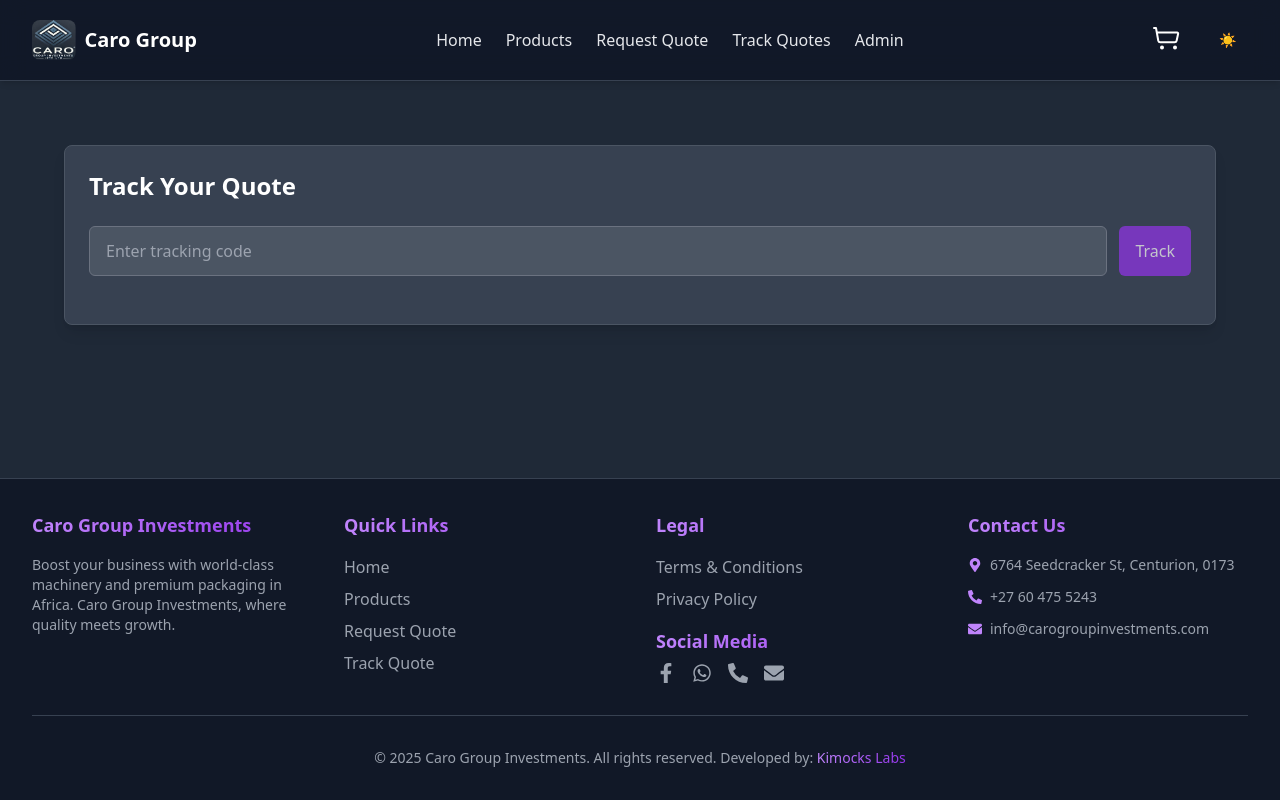
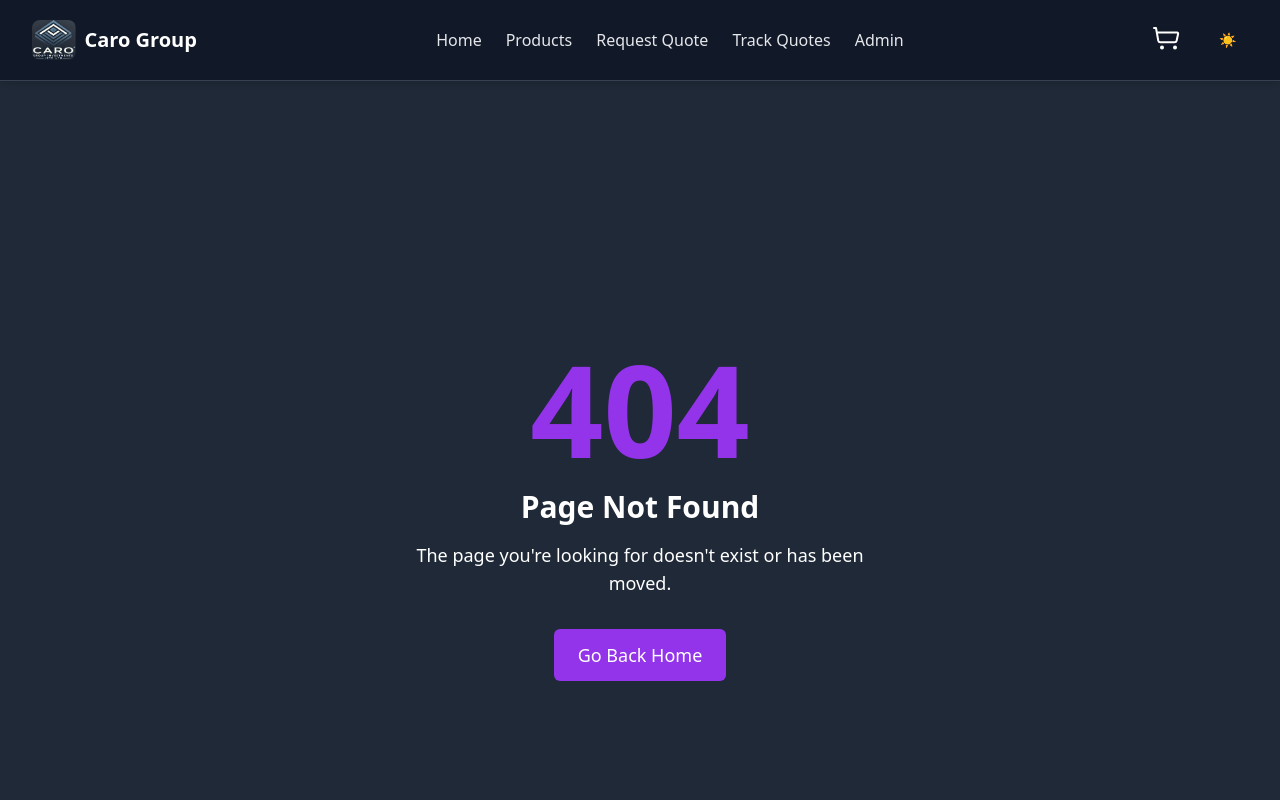
Before and after one commit to kimocks-netizen/frontend-caro, a React (Vite) app: page /quote/track in a window 1280 px wide. Shown: the top 800 px of the page. Built offline with nearby package versions, Linux system fonts and the light colour scheme.

Commit message:
Routers added

```diff
--- a/src/components/quotes/QuoteStatus.tsx
+++ b/src/components/quotes/QuoteStatus.tsx
@@ -1,5 +1,5 @@
 import React, { useEffect, useState } from 'react';
-import { useLocation, useNavigate } from 'react-router-dom';
+import { useLocation, useNavigate, useParams } from 'react-router-dom';
 import { api } from '../../services/api';
 import { useTheme } from '../../context/ThemeContext';
 import Button from '../ui/Button';
@@ -9,6 +9,7 @@
 const QuoteStatus: React.FC = () => {
   const location = useLocation();
   const navigate = useNavigate();
+  const { trackingCode: urlTrackingCode } = useParams<{ trackingCode: string }>();
   const { isDarkMode } = useTheme();
   const [trackingCode, setTrackingCode] = useState('');
   const [quote, setQuote] = useState<Quote | null>(null);
@@ -17,11 +18,13 @@
   const [showPDF, setShowPDF] = useState(false);
 
   useEffect(() => {
-    if (location.state?.trackingCode) {
-      setTrackingCode(location.state.trackingCode);
-      fetchQuote(location.state.trackingCode);
+    // Priority: URL parameter > location state > manual input
+    const codeToUse = urlTrackingCode || location.state?.trackingCode;
+    if (codeToUse) {
+      setTrackingCode(codeToUse);
+      fetchQuote(codeToUse);
     }
-  }, [location]);
+  }, [urlTrackingCode, location.state?.trackingCode]);
 
   const fetchQuote = async (code: string) => {
     setLoading(true);
@@ -92,7 +95,7 @@
           Track Your Quote
         </h2>
 
-        {!quote && (
+        {!quote && !urlTrackingCode && (
           <form onSubmit={handleSubmit} className="mb-4 sm:mb-6">
             <div className="flex flex-col sm:flex-row gap-2 sm:gap-3">
               <input
@@ -117,6 +120,17 @@
               </Button>
             </div>
           </form>
+        )}
+
+        {urlTrackingCode && !quote && !loading && (
+          <div className="mb-4 sm:mb-6 p-3 rounded-md bg-blue-50 border border-blue-200">
+            <p className="text-blue-800 text-sm">
+              <strong>Tracking Code:</strong> {urlTrackingCode}
+            </p>
+            <p className="text-blue-600 text-xs mt-1">
+              Loading quote details...
+            </p>
+          </div>
         )}
 
         {loading && (
--- a/src/routes.tsx
+++ b/src/routes.tsx
@@ -36,7 +36,7 @@
         <Route path="quote">
           <Route index element={<Navigate to="request" replace />} />
           <Route path="request" element={<QuoteRequest />} />
-          <Route path="track" element={<QuoteTrack />} />
+          <Route path="track/:trackingCode" element={<QuoteTrack />} />
           <Route path="success" element={<QuoteSuccess />} />
         </Route>
         <Route path="admin">
```
